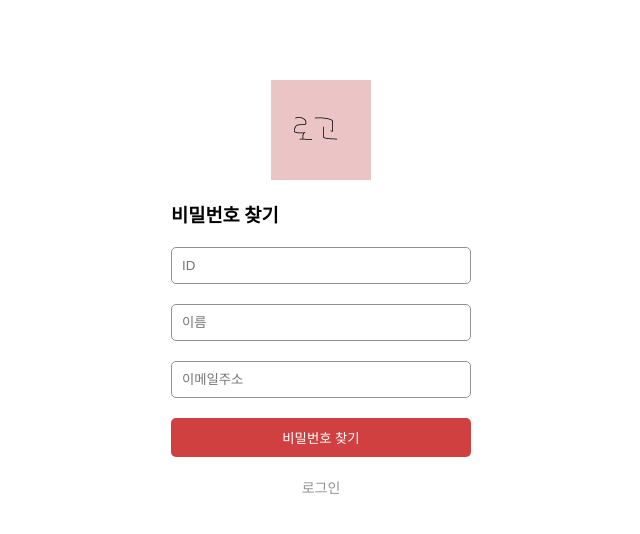
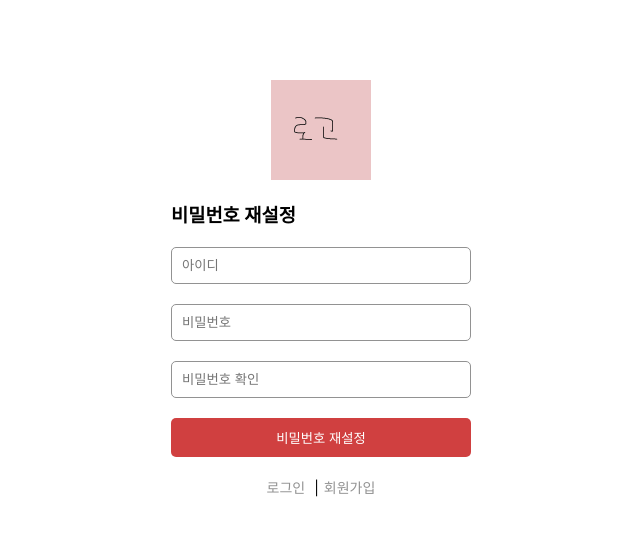
Before and after one commit to yeriel1204/cap, a React (Create React App) app: page /find-pw in a window 1280 px wide. Shown: the top 534 px of the page, without its empty margins (319-959 px from the left). Built offline with nearby package versions, Linux system fonts and the light colour scheme.

Commit message:
modified:   src/App.css 	modified:   src/FindIDPage.js 	modified:   src/FindPWPage.css 	modified:   src/FindPWPage.js 	modified:   src/LoginPage.css 	modified:   src/LoginPage.js 	modified:   src/SignInPage.js

```diff
--- a/src/FindIDPage.js
+++ b/src/FindIDPage.js
@@ -1,10 +1,12 @@
 import React from 'react';
 import './FindIDPage.css';
 import { useNavigate } from 'react-router-dom';
-import logo from './logo.png'; // logo.png 파일을 import
+import logo from './logo.png';
 
 const FindIDPage = () => {
   const navigate = useNavigate();
+
+  //이름 이메일주소 일치 여부 확인
 
   return (
     <div className="find-id-container">
@@ -12,12 +14,13 @@ const FindIDPage = () => {
         <img src={logo} alt="logo" className="logo-image" />
       </div>
       <form className="find-id-form">
-        <h3 className='find-id-title'>ID 찾기</h3>
+        <h3 className='find-id-title'>아이디 찾기</h3>
         <input type="text" placeholder="이름" className="find-id-input" />
         <input type="email" placeholder="이메일주소" className="find-id-input" />
         <button type="submit" className="find-id-button">아이디 찾기</button>
         <div className="back-login">
-          <a href="#" onClick={() => navigate('/')}>로그인</a>
+          <a href="#" onClick={() => navigate('/')}>로그인</a> |
+          <a href="#" onClick={() => navigate('/signin')}>회원가입</a>
         </div>
       </form>
     </div>
--- a/src/FindPWPage.css
+++ b/src/FindPWPage.css
@@ -40,6 +40,14 @@
   border-radius: 5px;
 }
 
+.error-message {
+  color: #d04040;
+  font-size: 12px;
+  margin-top: -5px;
+  margin-bottom: 5px;
+}
+
+
 .find-pw-button {
   padding: 10px;
   background-color: #d04040;
--- a/src/FindPWPage.js
+++ b/src/FindPWPage.js
@@ -1,24 +1,87 @@
-import React from 'react';
+import React, { useState } from 'react';
 import './FindPWPage.css';
 import { useNavigate } from 'react-router-dom';
-import logo from './logo.png'; // logo.png 파일을 import
+import logo from './logo.png';
 
 const FindPWPage = () => {
   const navigate = useNavigate();
+  const [password, setPassword] = useState('');
+  const [confirmPassword, setConfirmPassword] = useState('');
+  const [errorMessage, setErrorMessage] = useState({
+    password: '',
+    confirmPassword: ''
+  });
+
+  // 비밀번호 확인
+  const validatePassword = () => {
+    let errors = { password: '', confirmPassword: '' };
+
+    if (!password) {
+      errors.password = '비밀번호를 입력해주세요.';
+    }
+
+    if (!confirmPassword) {
+      errors.confirmPassword = '비밀번호를 확인해주세요.';
+    }
+
+    if (password && confirmPassword && password !== confirmPassword) {
+      errors.confirmPassword = '비밀번호가 일치하지 않습니다.';
+    }
+
+    setErrorMessage(errors);
+
+    return !errors.password && !errors.confirmPassword;
+  };
+
+  const handleSubmit = (e) => {
+    e.preventDefault();
+
+    if (validatePassword()) {
+      // 비밀번호 재설정
+    }
+  };
 
   return (
     <div className="find-pw-container">
       <div className="logo">
         <img src={logo} alt="logo" className="logo-image" />
       </div>
-      <form className="find-pw-form">
-      < h3 className='find-pw-title'>비밀번호 찾기</h3>
-        <input type="text" placeholder="ID" className="find-pw-input" />
-        <input type="text" placeholder="이름" className="find-pw-input" />
-        <input type="email" placeholder="이메일주소" className="find-pw-input" />
-        <button type="submit" className="find-pw-button">비밀번호 찾기</button>
+      <form className="find-pw-form" onSubmit={handleSubmit}>
+        <h3 className='find-pw-title'>비밀번호 재설정</h3>
+        <input
+          type="text"
+          placeholder="아이디"
+          className="find-pw-input"
+        />
+        <input
+          type="password"
+          placeholder="비밀번호"
+          className="find-pw-input"
+          value={password}
+          onChange={(e) => setPassword(e.target.value)}
+        />
+        {/* 비밀번호 입력 오류 메시지 */}
+        {errorMessage.password && <p className="error-message">{errorMessage.password}</p>}
+
+        <input
+          type="password"
+          placeholder="비밀번호 확인"
+          className="find-pw-input"
+          value={confirmPassword}
+          onChange={(e) => setConfirmPassword(e.target.value)}
+        />
+        {/* 비밀번호 확인 오류 메시지 */}
+        {errorMessage.confirmPassword && <p className="error-message">{errorMessage.confirmPassword}</p>}
+
+        <button
+          type="submit"
+          className="find-pw-button"
+        >
+          비밀번호 재설정
+        </button>
         <div className="back-login">
-          <a href="#" onClick={() => navigate('/')}>로그인</a>
+          <a href="#" onClick={() => navigate('/')}>로그인</a> |
+          <a href="#" onClick={() => navigate('/signin')}>회원가입</a>
         </div>
       </form>
     </div>
--- a/src/LoginPage.css
+++ b/src/LoginPage.css
@@ -1,11 +1,3 @@
-/*
-  main red #d04040
-  sub1 #dd968e
-  sub2 #ffe5de
-  blue #84aee1
-  grey #929292
-*/
-
 @import url('https://fonts.googleapis.com/css2?family=Inter:wght@400;500;700&display=swap');
 
 * {
@@ -23,14 +15,6 @@ body {
   --vh: 100%;
 }
 
-.login-container {
-  display: flex;
-  flex-direction: column;
-  align-items: center;
-  justify-content: center;
-  height: calc(var(--vh, 1vh) * 100);
-  background-color: #ffffff;
-}
 
 .logo {
   width: 100px;
@@ -41,12 +25,23 @@ body {
   justify-content: center;
   margin-top: 10vh;
   margin-bottom: 20px;
+  pointer-events: none;
 }
 
 .logo-image {
   width: 100%;
   height: 100%;
   object-fit: contain;
+}
+
+
+.login-container {
+  display: flex;
+  flex-direction: column;
+  align-items: center;
+  justify-content: center;
+  height: calc(var(--vh, 1vh) * 100);
+  background-color: #ffffff;
 }
 
 .login-title {
--- a/src/LoginPage.js
+++ b/src/LoginPage.js
@@ -5,6 +5,8 @@ import logo from './logo.png';
 
 const LoginPage = () => {
   const navigate = useNavigate();
+
+  //아이디 유효 + 비밀번호 확인
 
   return (
     <div className="login-container">
--- a/src/SignInPage.js
+++ b/src/SignInPage.js
@@ -1,10 +1,12 @@
 import React from 'react';
 import './SignInPage.css';
 import { useNavigate } from 'react-router-dom';
-import logo from './logo.png'; // logo.png 파일을 import
+import logo from './logo.png';
 
 const SignInPage = () => {
   const navigate = useNavigate();
+
+  // 아이디 중복 확인
 
   return (
     <div className="signup-container">
```
Also changed, not shown: src/App.css (+8 -6 lines).
